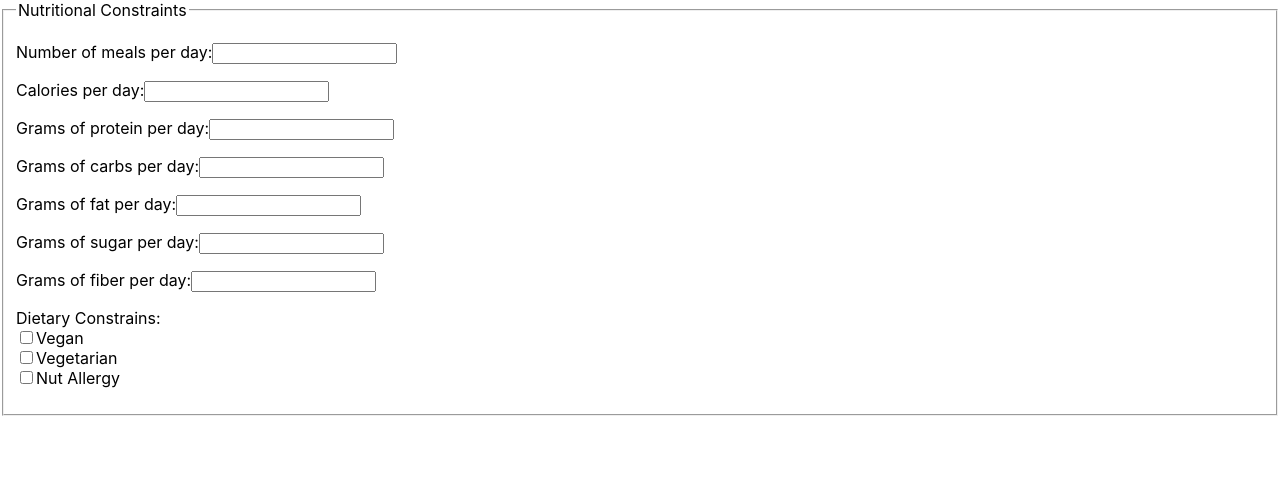
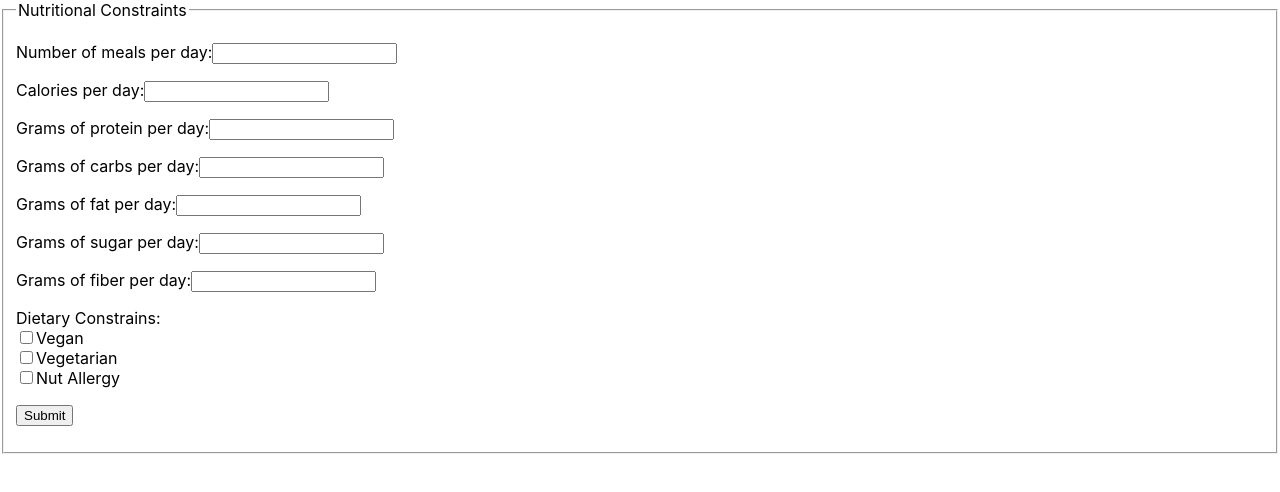
Before and after one commit to connollyp/WIT-SWE-MEAL-PREP, a React (Create React App) app in the folder mealprep/: page / in a window 1280 px wide. Shown: the top 492 px of the page. Built offline with nearby package versions, Linux system fonts and the light colour scheme.

Commit message:
Created submit routing

```diff
--- a/mealprep/src/App.js
+++ b/mealprep/src/App.js
@@ -1,4 +1,3 @@
-import react from 'react'
 import Main from './Components/Main.jsx'
 
 function App() {
--- a/mealprep/src/Components/ConfigurationPage.jsx
+++ b/mealprep/src/Components/ConfigurationPage.jsx
@@ -3,12 +3,14 @@ import React from 'react';
 class ConfigPage extends React.Component {
   constructor(props){
       super(props)
+
+      this.handleSubmit = this.props.handleSubmit.bind(this);
   }
 
   validate = (data) => {
-    console.log("got here")
+    console.log(data)
 
-    // this.props.handleSubmit;
+    this.props.handleSubmit();
   }
 
   render(){
@@ -59,6 +61,10 @@ class ConfigPage extends React.Component {
                     <input type="checkbox" name="constraints" value="vegetarian"/>Vegetarian<br/>
                     <input type="checkbox" name="constraints" value="nut-allergy"/>Nut Allergy<br/>
                 </p>
+
+                <p>
+                    <input type="submit" />
+                </p>
             </fieldset>
         </form>
         </div>)
--- a/mealprep/src/Components/Main.jsx
+++ b/mealprep/src/Components/Main.jsx
@@ -5,18 +5,31 @@ class Main extends React.Component{
 
     constructor(props){
         super(props);
+
+        this.state = {
+            configured: false
+        }
     }
 
-    handleSubmit = (data) => {
-
+    handleSubmit = () => {
+        this.setState({
+            configured: true
+        })
     }
 
     render() {
-        return(
-        <ConfigPage
-        handleSubmit={this.handleSubmit}
-        />
-        )
+
+        if(this.state.configured){
+
+            return(<div><h1>Configured</h1></div>)
+
+        }else{
+            return(
+                <ConfigPage
+                handleSubmit={this.handleSubmit}
+                />
+                )
+        }
     }
 }
 
```
